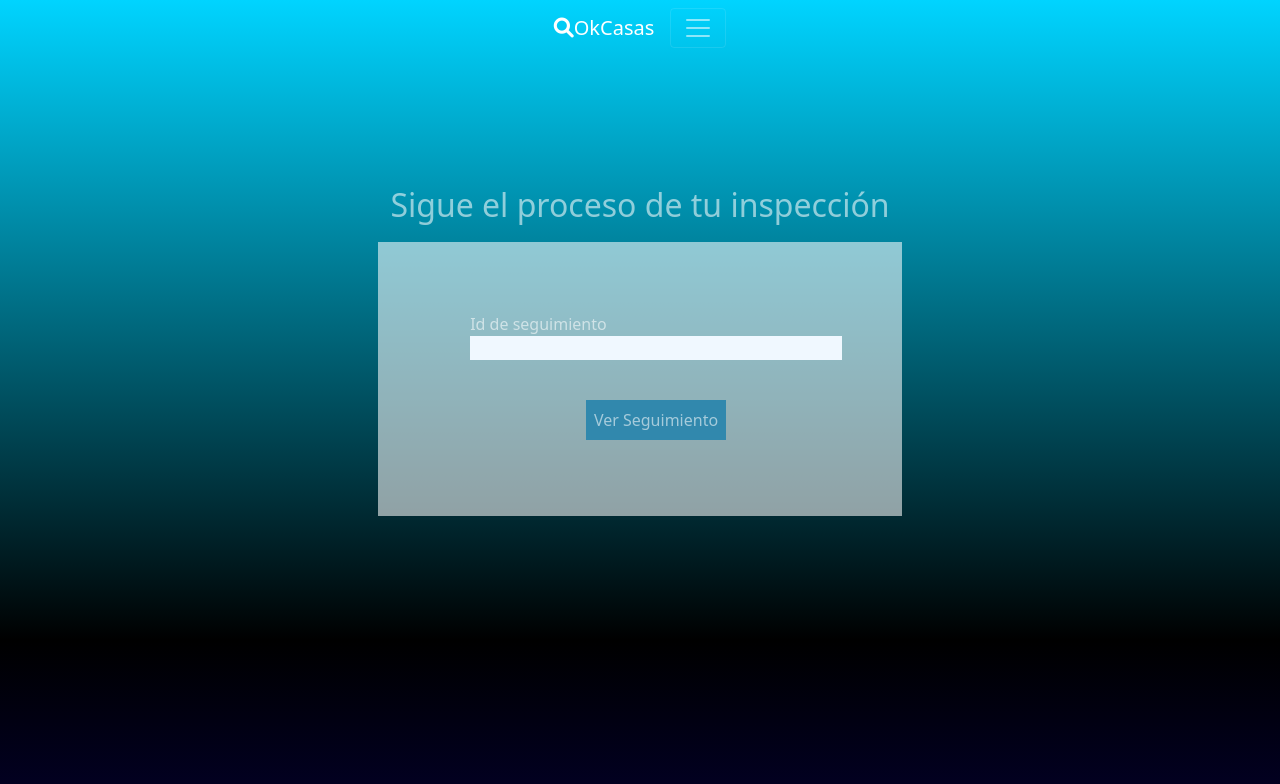
After one commit to ShtoCode/appokcasas, a Flask app: page /seguimiento in a window 1280 px wide. The commit adds this page. Shown: the top 784 px of the page. Run offline with Flask 2, Linux system fonts and the light colour scheme.

Commit message:
cambios (11/06) - login

```diff
--- a/src/app.py
+++ b/src/app.py
@@ -1,21 +1,19 @@
 import functools
-from flask import Flask, jsonify, redirect, render_template, request, flash, session, url_for
+from re import X
+from flask import Flask, jsonify, redirect, render_template, request, flash, session, url_for, g
 import cx_Oracle
 from cryptography.fernet import Fernet
-from werkzeug.security import generate_password_hash
-
-import cgi
+from werkzeug.security import generate_password_hash, check_password_hash
 
 
-#Models
-from models import ModelUsuario
-from models.entities import Usuario
 
 
 
 app = Flask(__name__)
 key = Fernet.generate_key()
 app.secret_key = "secret_key"
+
+
 
 
 #Conexion bd
@@ -52,7 +50,8 @@ def registrar():
         nombre = new_user['nombre']
         apellido = new_user['apellido']
         email = new_user['email']
-        password = Fernet(key).encrypt(bytes(new_user['password'], 'utf-8'))
+        password = new_user['password']
+        password_hash = generate_password_hash(password)
         error = None
         cur.execute("SELECT id_usuario FROM usuario WHERE email = (:1)", [email])
         if not nombre:
@@ -69,22 +68,99 @@ def registrar():
 
         elif cur.fetchone() is not None:
             error = "Usuario {} se encuentra registrado.".format(email)
+            return redirect('registrar')
 
         if error is None:
-            rows = (nombre, apellido, email, password)
+            rows = (nombre, apellido, email, password_hash)
             statement = "SP_AGREGAR_USUARIO"
             cur.callproc(statement, rows)
             conn.commit()
             conn.close()
             return redirect('login')
+        cur.close()
+        conn.close()
 
-        cur.close()
+        print(error)
 
-        flash(error)
+        return redirect('registrar')
 
     return render_template('registrarU.html')
 
+
+
+
+@app.route('/login', methods=['GET', 'POST'])
+def login():
+    if request.method == 'POST':
+        email = request.form['email-login']
+        password = request.form['password']
+        conn = connection()
+        cur = conn.cursor()
+        error = None
+        cur.execute("SELECT * FROM usuario WHERE email = (:1)", [email])
+        usuario = cur.fetchone()
+        if usuario is None:
+            error = "Usuario y/o contraseña incorrecta1."
+        if not check_password_hash(usuario[4], password):
+            error = "Usuario y/o contraseña incorrecta2."
+
+        if error is None:
+            session.clear()
+            print("HELLO")
+            session['id_usuario'] = usuario[0]
+            session['nombre'] = usuario[1]
+            session['apellido'] = usuario[2]
+            session['email'] = usuario[3]
+            return redirect('/')
+
+
+#        error = None
+#        if usuario is not None:
+#            if password == usuario[4]:
+#                session['id_usuario'] = usuario[0]
+#                session['nombre'] = usuario[1]
+#                session['apellido'] = usuario[2]
+#                session['email'] = usuario[3]
+#                login_user(usuario)
+#                return redirect('/')
+#            else:
+#                error = "Correo y/o contraseña invalida"
+#                print("error aqui")
+#        else:
+#            error = "Correo y/o contraseña invalida"
+#            print("Error en otro aqui")
+
+        print(error)
+        flash(error)
+        return render_template('login.html')
+
+
+
+@app.before_request
+def load_logged_in_user():
+    user_id = session.get('user_id')
+
+    if user_id is None:
+        g.usuario = None
+    else:
+        conn = connection()
+        cur = conn.cursor()
+        cur.execute("SELECT * FROM usuario WHERE id_usuario = (:0)", [user_id])
+        g.usuario = cur.fetchone()
+
+def login_required(view):
+    @functools.wraps(view)
+    def wrapped_view(**kwargs):
+        if g.usuario is None:
+            return redirect('login')
+
+        return view(**kwargs)
+
+    return wrapped_view
+
+
 @app.route('/servicios', methods=['GET', 'POST'])
+@login_required
 def servicios():
     if request.method == 'POST':
         conn = connection()
@@ -126,59 +202,42 @@ def servicios():
             conn.commit()
             conn.close()
 
-#        if luzVal == True:
-#            luz = new_servicio['lblLuz']
+        if luzVal == True:
+            luz = new_servicio['lblLuz']
+            valorLuz = new_servicio['valorLuz']
+            print(luz, valorLuz)
 
-#        if luzVal == True:
-#            termografia = new_servicio['lblTermografia']
+            cur = conn.cursor()
+            rows = (luz, valorLuz)
+            statement = "SP_AGREGAR_SERVICIO"
+            cur.callproc(statement, rows)
+            print("Servicio guardado")
+            conn.commit()
+            conn.close()
 
 
-#        termografia = new_servicio['lblTermografia']
-#        valorInstalaciones = new_servicio['valorInstalaciones']
-#        valorMetros = new_servicio['valorMetros']
-#        valorLuz = new_servicio['valorLuz']
-#        valorTermografia = new_servicio['valorTermografia']
+        if termografiaVal == True:
+            termografia = new_servicio['lblTermografia']
+            valorTermografia = new_servicio['valorTermografia']
+            cur = conn.cursor()
+            rows = (termografia, valorTermografia)
+            statement = "SP_AGREGAR_SERVICIO"
+            cur.callproc(statement, rows)
+            print("Servicio guardado")
+            conn.commit()
+            conn.close()
+
 
         return render_template('servicios.html')
 
-    print('nofunco')
+
 
 
     return render_template('servicios.html')
 
-
-
-@app.route('/login', methods=['GET', 'POST'])
-def login():
-
-    if request.method == 'POST':
-        email = request.form['email-login']
-        password = request.form['password']
-        conn = connection()
-        c = conn.cursor()
-        c.execute("SELECT * FROM usuario WHERE email = (:1)", [email])
-        u = c.fetchone()
-        if u is None:
-            flash('Usuario y/o contraseña invalida')
-
-        print(u[0])
-
-        user = Usuario.Usuario(id_usario=0, nombre="", apellido="", email=email, password=password)
-        logged_user = ModelUsuario.ModelUsuario.login(con=conn, usuario=user)
-
-        if logged_user != None:
-            if logged_user.password:
-                return redirect('/')
-            else:
-                flash('Usuario y/o contraseña invalida')
-        else:
-            flash('Usuario No encontrado')
-
-    else:
-        return render_template('login.html')
-
-
-
+@app.route('/seguimiento')
+def seguimiento():
+    return render_template("seguimiento.html")
 
 
 
--- a/src/static/css/main.css
+++ b/src/static/css/main.css
@@ -280,6 +280,53 @@ nav {
 }
 
 
+.contenido-seguimiento{
+  margin-top: 80px;
+  padding: 50px;
+  color: rgba(255, 255, 255, 0.564);
+  display: flex;
+  align-items: center;
+  flex-direction: column;
+  justify-content: center;
+}
+
+.seguimiento {
+  margin-top: 10px;
+  padding: 60px;
+  background-color: rgba(255, 255, 255, 0.564);
+  flex-wrap: wrap;
+}
+
+.seguimiento li {
+  list-style: none;
+  flex-direction: column;
+  margin-top: 10px;
+}
+.seguimiento input {
+  background-color: aliceblue;
+  width: 100%;
+  border: none;
+}
+
+
+.seguimiento button {
+  margin-top: 30px;
+  padding: 8px;
+  background-color: rgb(49, 136, 173);
+  justify-content: center;
+  color: rgba(255, 255, 255, 0.564);
+  border-style: none;
+}
+
+.seguimiento .btn-seguimiento {
+  text-align: center;
+}
+
+
+
+
+
+
 @media (max-width: 600px) {
   body{
     height: 100vh;
--- a/src/templates/index.html
+++ b/src/templates/index.html
@@ -40,7 +40,7 @@
               <img src="{{ url_for('static', filename='img/img2.jpg') }}" class="d-block w-75" width="450px" height="450px" />
             </div>
             <div class="carousel-item">
-              <img src="{{ url_for('static', filename='img/img2.jpg') }}" class="d-block w-75" width="450px" height="450px"/>
+              <img src="{{ url_for('static', filename='img/img3.jpg') }}" class="d-block w-75" width="450px" height="450px"/>
             </div>
           </div>
           <button
--- /dev/null
+++ b/src/templates/seguimiento.html
@@ -0,0 +1,25 @@
+{% extends './layout.html' %}
+{% block title %}OkCasas - Seguimiento {% endblock %}
+{% block body %}
+<div class="contenido-seguimiento">
+    <div class="titulo-seguimiento">
+      <h2>Sigue el proceso de tu inspección</h2>
+    </div>
+    <div class="seguimiento">
+      <form name="form-seguimiento" action="/seguimiento" method="POST">
+
+        <ul>
+          <li>
+            <label for="email-login">Id de seguimiento</label>
+            <input type="number" name="id-seguimiento" id="id-seguimiento" required oninvalid="setCustomValidity('Porfavor ingresa el id de los servicios contratados')" />
+            </label>
+          </li>
+          <li class="btn-seguimiento">
+            <button type="submit">Ver Seguimiento</button>
+          </li>
+        </ul>
+      </form>
+    </div>
+  </div>
+</div>
+{% endblock %}
--- a/src/templates/servicios.html
+++ b/src/templates/servicios.html
@@ -25,7 +25,7 @@
             <label id="lblMetros" for="metros"
               >Medición de metros cuadrados de la vivienda</label
             >
-            <p>$<label id="valorMetros" type="number">20<span>.</span>000</label></p>
+            <p>$<label id="valorMetros" type="number">20000</label></p>
             <input type="checkbox" name="metros" id="metros" />
           </li>
           <li>
```
Also changed, not shown: src/models/ModelUsuario.py (deleted, +0 -19 lines), src/models/entities/Usuario.py (deleted, +0 -14 lines), src/templates/login.html (+12 -0 lines), src/models/__init__.py (deleted).
